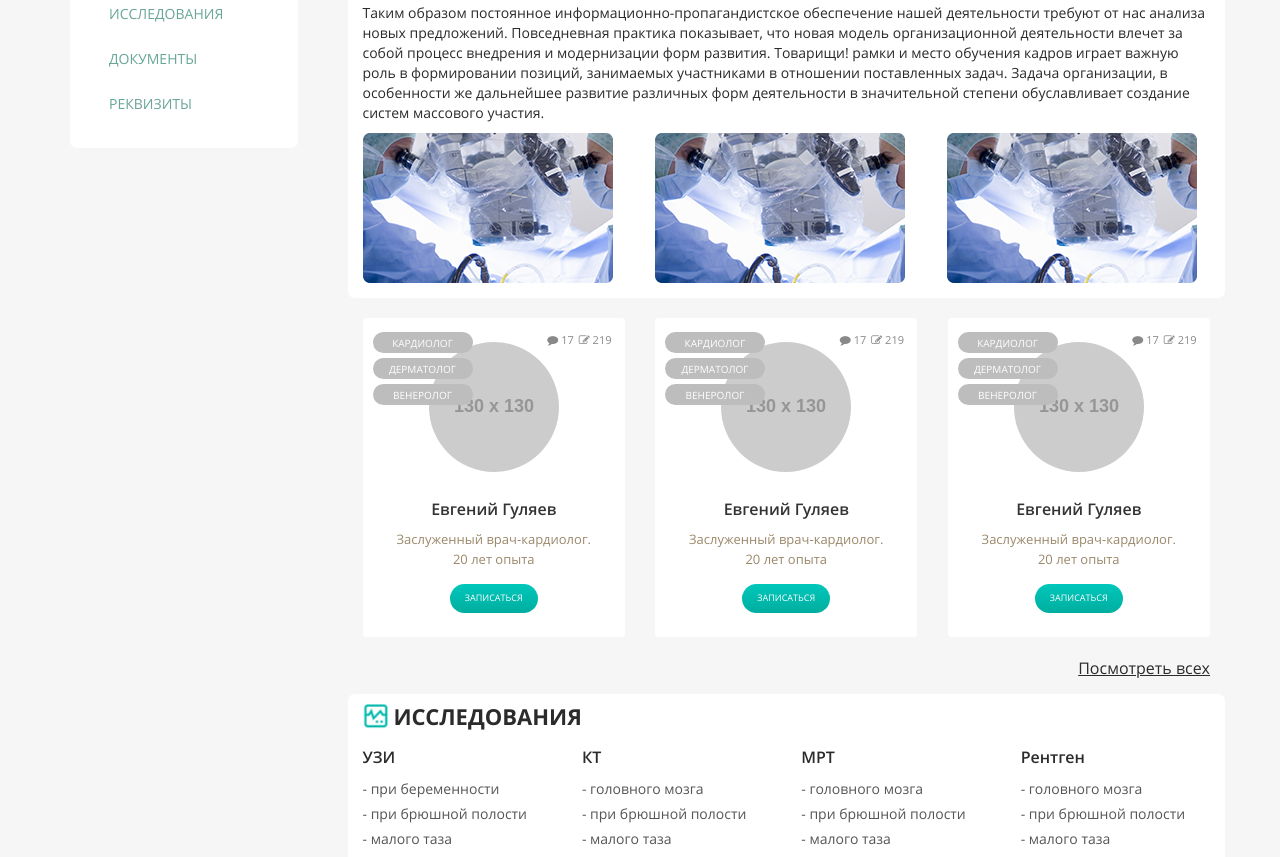
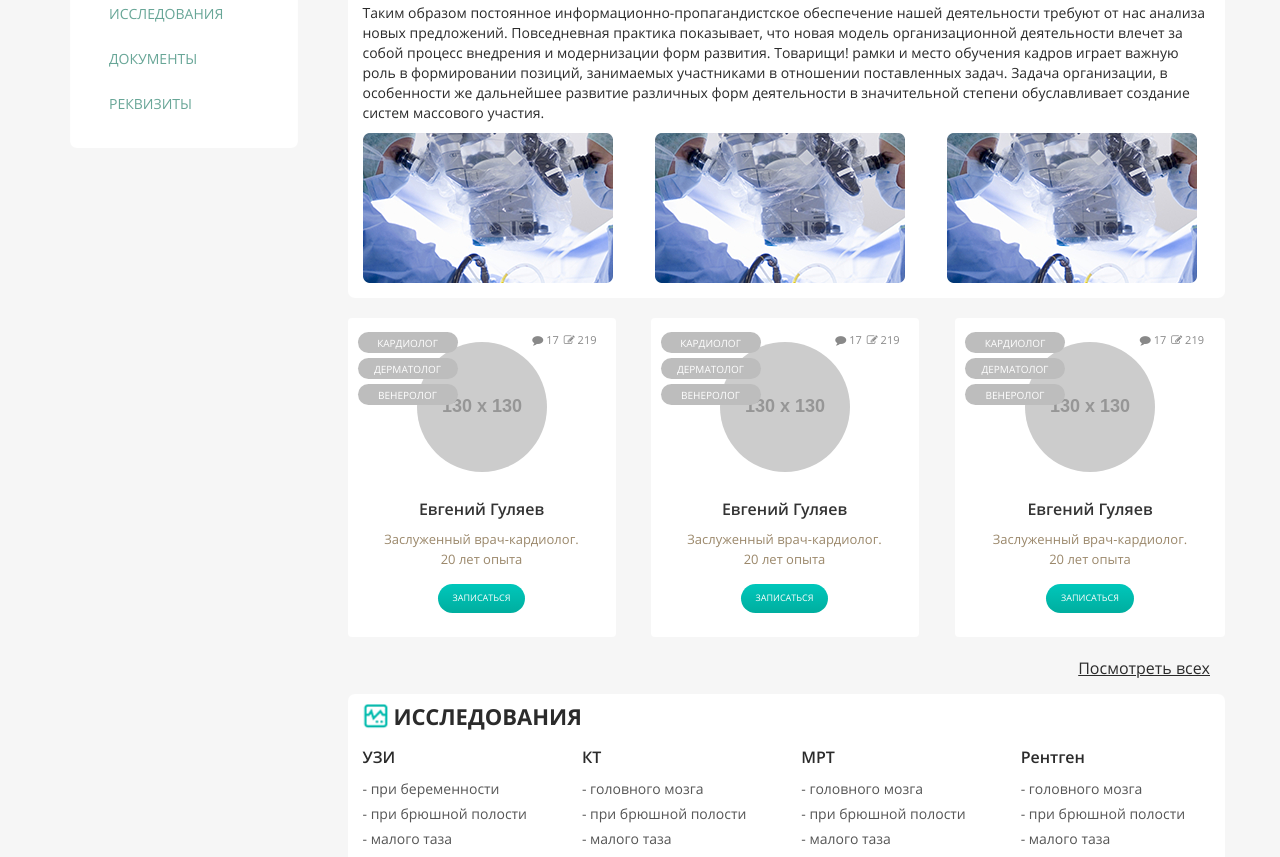
Before and after one commit to rinatoptimus/str, a website: page my-linker-2 (Страница клиники) (копия)/index.html in a window 1280 px wide. Shown: the part 423-1280 px from the top of the page. Drawn offline with nearby package versions, Linux system fonts and the light colour scheme; placeholder pictures from the web are drawn by us.

Commit message:
08.12.16 09:07 Исправления. Выровнены карточки с аватаром врача, небольшие исправления.

```diff
--- a/my-linker-2 (Страница клиники) (копия)/app/sass/_sidebar-left.scss
+++ b/my-linker-2 (Страница клиники) (копия)/app/sass/_sidebar-left.scss
@@ -218,10 +218,33 @@ h5 {
   padding-right: 0;
 }
 
-/*.col-left {
-    padding-left: 0;
+.col-persons {
+  .col-left {
+    width: 298px;
+    margin-left: -15px;
+    @include medium-desktop-lg {
+      width: 258px;
+    }
+  }
+  .col-center {
+    width: 298px;
+    margin-left: 5px;
+    @include medium-desktop-lg {
+      width: 258px;
+    }
+  }
+  .col-right {
+    width: 285px;
+    margin-left: -5px;
+    padding-right: 0;
+    @include medium-desktop-lg {
+      width: 245px;
+    }
+  }
 }
-.col-right {
+
+
+/*.col-right {
     padding-right: 0;
 }*/
 .thumbnail {
@@ -271,6 +294,9 @@ h5 {
     li {
       .thumbnail-statistics {
         float: left;
+        @include large-desktop {
+          margin-top: -75px;
+        }
         li {
           padding-right: 5px;
           font-size: 11px;
@@ -405,6 +431,3 @@ h5 {
     }
   }
 }
-
-
-/* FOR MODAL */
--- a/my-linker-2 (Страница клиники) (копия)/index.html
+++ b/my-linker-2 (Страница клиники) (копия)/index.html
@@ -182,7 +182,7 @@
                             </div>
                         </div>
                     </div>
-                    <div class="col-lg-4 col-md-4 col-sm-4">
+                    <div class="col-lg-4 col-md-4 col-sm-4 col-center">
                         <div class="thumbnail">
                             <ul class="thumbnail-info">
                                 <li>
```
Also changed, not shown: my-linker-2 (Страница клиники) (копия)/app/sass/_sticky-sidebar.scss (+5 -5 lines), my-linker-2 (Страница клиники) (копия)/app/css/style.css.
